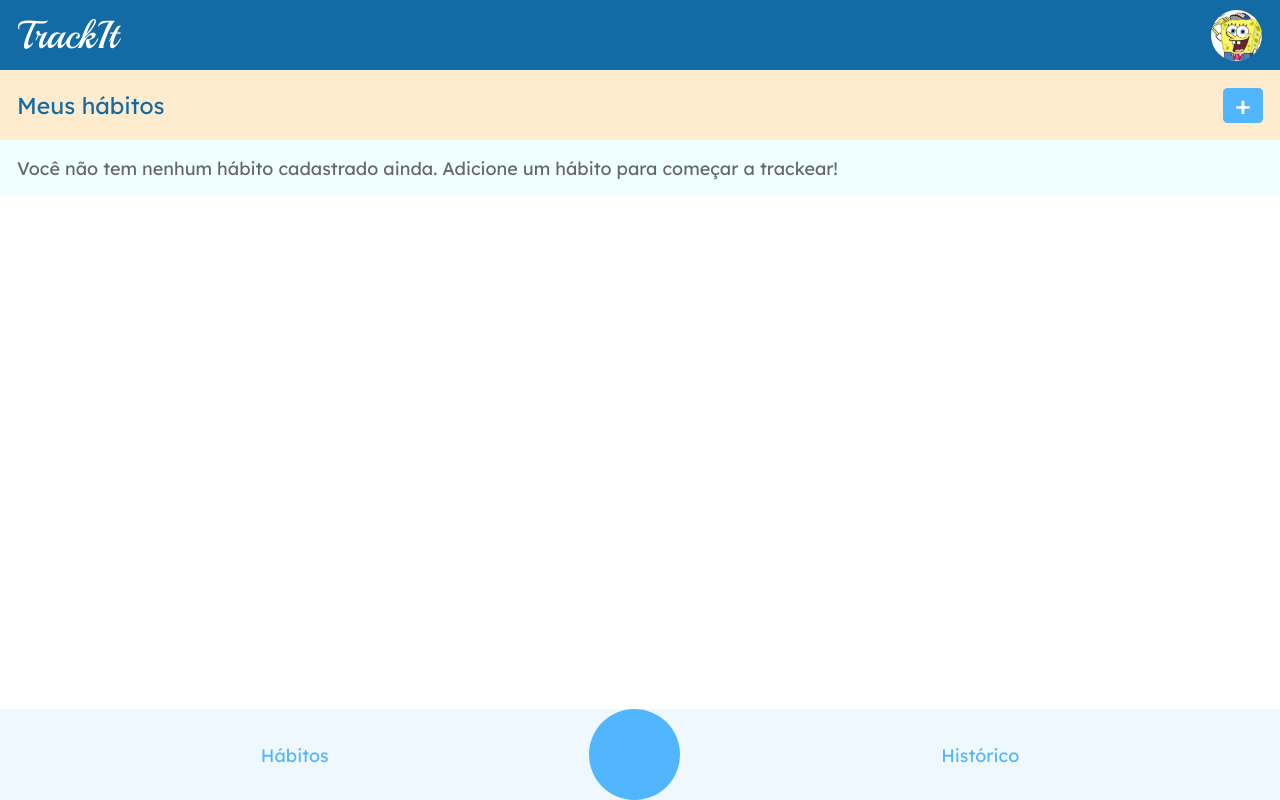
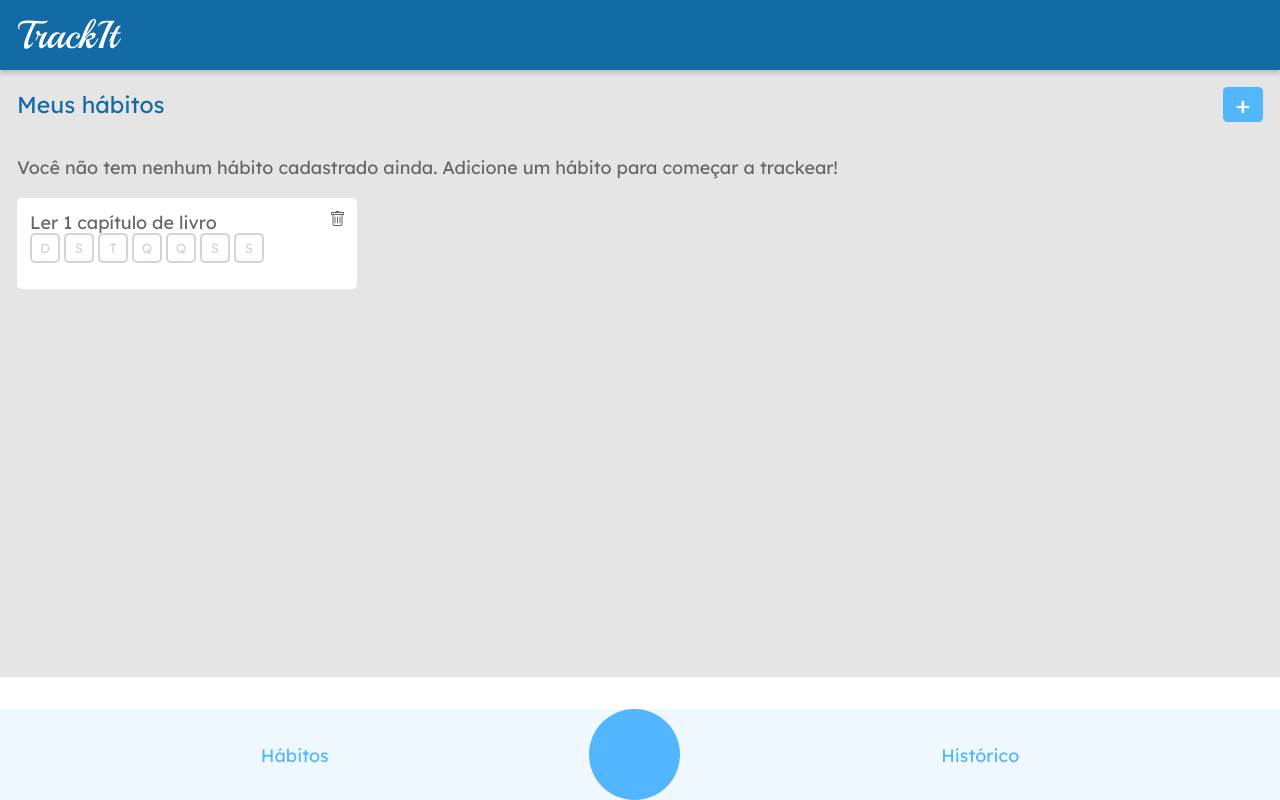
Before and after one commit to Edson0012/projeto10-trackit, a React (Create React App) app: page /habits in a window 1280 px wide. Built offline with nearby package versions, Linux system fonts and the light colour scheme; no server answers.

Commit message:
implemetando estilização dos inputs-button, caixa de habitos e habitos salvos junto com function handleButton(), handleSubmit(), com forms controlado

```diff
--- a/src/App.js
+++ b/src/App.js
@@ -7,7 +7,8 @@ import ContextApi from "./contextApi/ContextApi";
 
 export default function App() {
     const [token, setToken] = useState("");
-    const contextValue = { token, setToken };
+    const [user, setUser] = useState({});
+    const contextValue = { token, setToken, user, setUser };
     console.log(token);
 
     return (
--- /dev/null
+++ b/src/Header.js
@@ -0,0 +1,39 @@
+import styled from "styled-components";
+import bob from "./imgs/bob.svg";
+import { useContext } from "react";
+import ContextApi from "./contextApi/ContextApi";
+
+export default function Header() {
+    const { user } = useContext(ContextApi);
+    return (
+        <Topo>
+            <h1>TrackIt</h1>
+            <img src={user.image} />
+        </Topo>
+    );
+}
+
+const Topo = styled.header`
+    width: 100%;
+    height: 7rem;
+    background: #126ba5;
+    box-shadow: 0px 4px 4px rgba(0, 0, 0, 0.15);
+
+    display: flex;
+    align-items: center;
+    justify-content: space-between;
+    padding: 1.8rem;
+
+    img {
+        height: 100%;
+    }
+
+    h1 {
+        font-family: "Playball";
+        font-style: normal;
+        font-weight: 400;
+        font-size: 38.982px;
+        line-height: 49px;
+        color: #ffffff;
+    }
+`;
--- a/src/habitos/Habits.js
+++ b/src/habitos/Habits.js
@@ -1,27 +1,41 @@
 import styled from "styled-components";
 import axios from "axios";
-import { useEffect } from "react";
+import { useEffect, useState } from "react";
 import { Navigate } from "react-router-dom";
 import { useContext } from "react";
 import ContextApi from "../contextApi/ContextApi";
 import bob from "../imgs/bob.svg";
 import elipse from "../imgs/elipse.svg";
-
 import { CircularProgressbarWithChildren } from "react-circular-progressbar";
+import Header from "../Header";
+import trashCan from "../imgs/trashCan.svg";
 
 export default function Habits() {
-    const { token } = useContext(ContextApi);
+    const { user } = useContext(ContextApi);
 
-    useEffect(() => {
+    console.log(user.token);
+
+    const [add, setAdd] = useState(false);
+    const [name, setName] = useState("");
+    const [day, setDay] = useState([]);
+    const [list, setList] = useState([]);
+
+    function addform(event) {
+        event.preventDefault();
+        setAdd(true);
+    }
+
     const config = {
         headers: {
-                Authorization: `Bearer ${token} `,
+            Authorization: `Bearer ${user.token}`,
         },
     };
 
+    function handleSubmit(event) {
+        event.preventDefault();
         const body = {
-            name: "",
-            days: [1, 3, 5],
+            name: name,
+            days: day,
         };
 
         const promise = axios.post(
@@ -30,72 +44,146 @@ export default function Habits() {
             config
         );
 
+        promise
+            .then((res) => {
+                setAdd(false);
+            })
+            .catch((err) => {
+                alert("ERRO");
+            });
+    }
+
+    function handleButton(e) {
+        e.preventDefault();
+        e.target.classList.toggle("cinza");
+
+        const dentro = day.includes(e.target.id);
+
+        if (dentro) {
+            const fora = day.filter((res) => res !== e.target.id);
+            setDay(fora);
+        } else {
+            setDay([...day, e.target.id]);
+        }
+
+        console.log(day);
+    }
+
+    useEffect(() => {
+        const promise = axios.get(
+            "https://mock-api.bootcamp.respondeai.com.br/api/v2/trackit/habits",
+            config
+        );
+
         promise.then((res) => {
             console.log(res.data);
+            setList(res.data);
         });
     }, []);
 
     return (
-        <>
-            <Header>
-                <h1>TrackIt</h1>
-                <img src={bob} />
-            </Header>
         <Main>
-                <div>
+            <Header />
+            <div className="habits">
                 <h2>Meus hábitos</h2>
-                    <button>+</button>
+                <button onClick={addform}>+</button>
             </div>
-                <section>
+            <form>
+                {add && (
+                    <div className="creating-habits">
+                        <input
+                            type="text"
+                            name="name"
+                            value={name}
+                            placeholder="nome do hábito"
+                            onChange={(event) => setName(event.target.value)}
+                        ></input>
+                        <div className="box-button">
+                            <button id="0" onClick={handleButton}>
+                                D
+                            </button>
+                            <button id="1" onClick={handleButton}>
+                                S
+                            </button>
+                            <button id="2" onClick={handleButton}>
+                                T
+                            </button>
+                            <button id="3" onClick={handleButton}>
+                                Q
+                            </button>
+                            <button id="4" onClick={handleButton}>
+                                Q
+                            </button>
+                            <button id="5" onClick={handleButton}>
+                                S
+                            </button>
+                            <button id="6" onClick={handleButton}>
+                                S
+                            </button>
+                        </div>
+                        <div className="send-habits">
+                            <p onClick={() => setAdd(false)}>Cancelar</p>
+                            <button onClick={handleSubmit}>Salvar</button>
+                        </div>
+                    </div>
+                )}
                 <p>
                     Você não tem nenhum hábito cadastrado ainda. Adicione um
                     hábito para começar a trackear!
                 </p>
-                </section>
+
+                <div className="your-habits">
+                    <div>
+                        <p>Ler 1 capítulo de livro</p>
+                        <div className="box-button">
+                            <button id="0" onClick={handleButton}>
+                                D
+                            </button>
+                            <button id="1" onClick={handleButton}>
+                                S
+                            </button>
+                            <button id="2" onClick={handleButton}>
+                                T
+                            </button>
+                            <button id="3" onClick={handleButton}>
+                                Q
+                            </button>
+                            <button id="4" onClick={handleButton}>
+                                Q
+                            </button>
+                            <button id="5" onClick={handleButton}>
+                                S
+                            </button>
+                            <button id="6" onClick={handleButton}>
+                                S
+                            </button>
+                        </div>
+                    </div>
+                    <img src={trashCan} />
+                </div>
+            </form>
             <footer>
                 <h3>Hábitos</h3>
                 <img src={elipse} />
                 <h3>Histórico</h3>
             </footer>
         </Main>
-        </>
     );
 }
 
-const Header = styled.header`
+const Main = styled.main`
     width: 100%;
-    height: 7rem;
-    background: #126ba5;
-    box-shadow: 0px 4px 4px rgba(0, 0, 0, 0.15);
+    height: 67.7rem;
+    display: flex;
+    flex-direction: column;
+    background: #e5e5e5;
 
+    .habits {
+        width: 100%;
         display: flex;
         align-items: center;
         justify-content: space-between;
-    padding: 1.8rem;
 
-    h1 {
-        font-family: "Playball";
-        font-style: normal;
-        font-weight: 400;
-        font-size: 38.982px;
-        line-height: 49px;
-        color: #ffffff;
-    }
-`;
-
-const Main = styled.main`
-    width: 100%;
-    display: flex;
-    background-color: azure;
-    flex-direction: column;
-
-    div {
-        width: 100%;
-        height: 7rem;
-        background-color: blanchedalmond;
-        display: flex;
-        align-items: center;
-        justify-content: space-between;
         padding: 1.7rem;
 
         h2 {
@@ -110,24 +198,29 @@ const Main = styled.main`
             width: 4rem;
             height: 3.5rem;
             background: #52b6ff;
-            border-radius: 4.63636px;
+            border-radius: 0.463636rem;
             border: none;
+            cursor: pointer;
 
             font-family: "Lexend Deca";
             font-style: normal;
             font-weight: 400;
-            font-size: 2.6976rem;
+            font-size: 2.5rem;
             line-height: 3.4rem;
             color: #ffffff;
             display: flex;
             align-items: center;
             justify-content: center;
+            text-align: center;
         }
     }
 
-    section {
+    form {
         width: 100%;
         padding: 1.7rem;
+        display: flex;
+        flex-direction: column;
+        gap: 2rem;
 
         p {
             font-family: "Lexend Deca";
@@ -137,6 +230,131 @@ const Main = styled.main`
             line-height: 2.2rem;
 
             color: #666666;
+        }
+
+        .creating-habits {
+            width: 34rem;
+            height: 18rem;
+            background: #ffffff;
+            border-radius: 5px;
+
+            display: flex;
+            flex-direction: column;
+            padding: 1.9rem;
+            gap: 0.8rem;
+
+            input {
+                width: 30.3rem;
+                height: 4.5rem;
+                border: 2px solid;
+                border-color: rgba(212, 212, 212, 1);
+                border-radius: 0.5rem;
+                background: #ffffff;
+                font-family: "Lexend Deca";
+                font-size: 1.9rem;
+
+                padding: 1.1rem;
+
+                ::placeholder {
+                    color: rgba(212, 212, 212, 1);
+                    font-family: "Lexend Deca";
+                    font-size: 1.9rem;
+                }
+            }
+
+            .box-button {
+                gap: 0.4rem;
+                display: flex;
+
+                button.cinza {
+                    background-color: #cfcfcf;
+                    color: #ffffff;
+                }
+
+                button {
+                    font-family: "Lexend Deca";
+                    width: 3rem;
+                    height: 3rem;
+                    border: 2px solid rgba(212, 212, 212, 1);
+                    border-radius: 0.5rem;
+                    background-color: #ffffff;
+                    color: rgba(212, 212, 212, 1);
+                    cursor: pointer;
+                }
+            }
+
+            .send-habits {
+                width: 100%;
+                height: 5rem;
+                display: flex;
+                align-items: center;
+                justify-content: flex-end;
+                gap: 2.3rem;
+
+                p {
+                    font-family: "Lexend Deca";
+                    font-style: normal;
+                    font-weight: 400;
+                    font-size: 1.5976rem;
+                    line-height: 2rem;
+                    color: #52b6ff;
+                    cursor: pointer;
+                }
+
+                button {
+                    width: 8.4rem;
+                    height: 3.5rem;
+
+                    background: #52b6ff;
+                    border-radius: 4.63636px;
+                    border: none;
+                    color: #ffffff;
+
+                    font-family: "Lexend Deca";
+                    font-style: normal;
+                    font-weight: 400;
+                    font-size: 1.6rem;
+                    line-height: 3.4rem;
+                    cursor: pointer;
+                }
+            }
+        }
+    }
+
+    .your-habits {
+        width: 34rem;
+        height: 9.1rem;
+        background-color: #ffffff;
+        border-radius: 0.5rem;
+        padding: 1.3rem;
+
+        display: flex;
+        justify-content: space-between;
+
+        img {
+            width: 1.3rem;
+            height: 1.5rem;
+        }
+
+        .box-button {
+            gap: 0.4rem;
+            display: flex;
+
+            button.cinza {
+                background-color: #cfcfcf;
+                color: #ffffff;
+            }
+
+            button {
+                font-family: "Lexend Deca";
+                width: 3rem;
+                height: 3rem;
+                border: 2px solid rgba(212, 212, 212, 1);
+                border-radius: 0.5rem;
+                background-color: #ffffff;
+                color: rgba(212, 212, 212, 1);
+                cursor: pointer;
+            }
         }
     }
 
--- a/src/login/Login.js
+++ b/src/login/Login.js
@@ -7,7 +7,7 @@ import { useContext } from "react";
 import ContextApi from "../contextApi/ContextApi";
 
 export default function Login() {
-    const { setToken } = useContext(ContextApi);
+    const { setUser } = useContext(ContextApi);
     const navigate = useNavigate();
 
     const [form, setForm] = useState({
@@ -36,7 +36,7 @@ export default function Login() {
                 body
             )
             .then((res) => {
-                setToken(res.data.token);
+                setUser(res.data);
                 navigate("/habits");
             });
     }
```
Also changed, not shown: src/imgs/trashCan.svg (added). Lines whose indentation alone changed are shown as unchanged.
